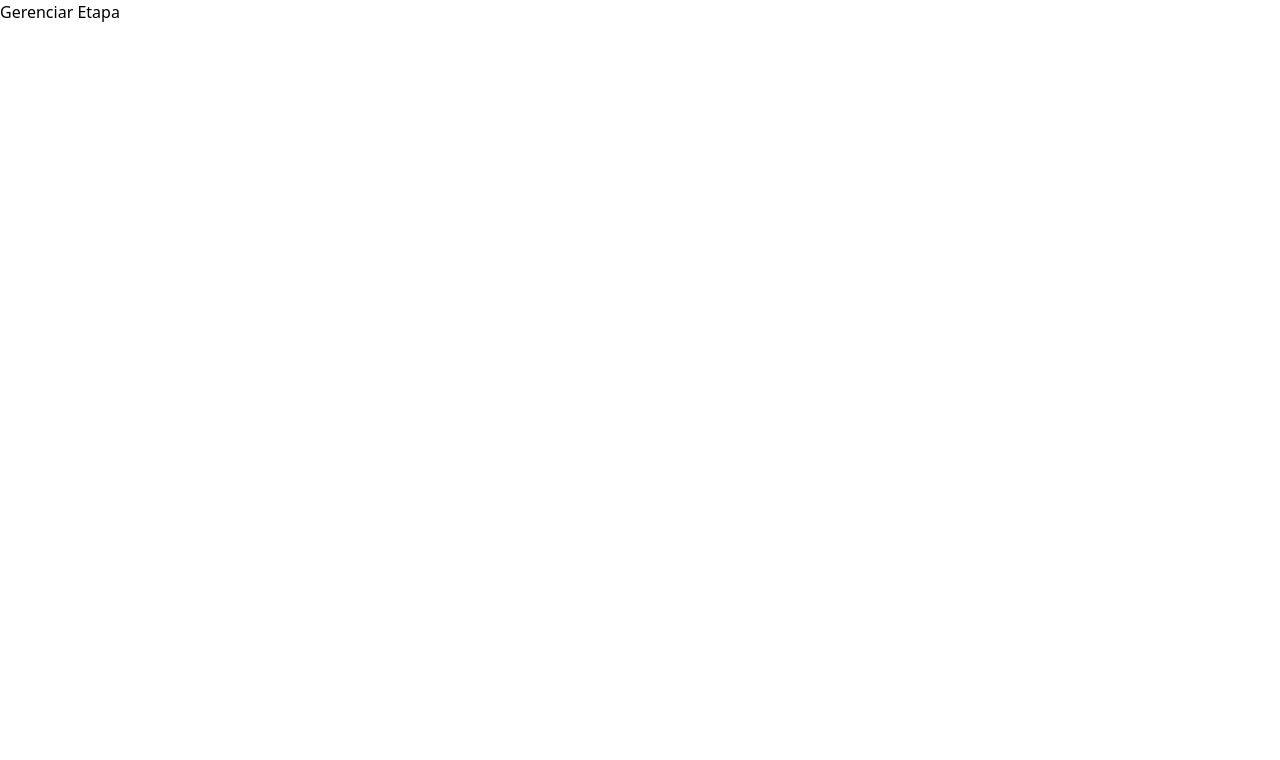
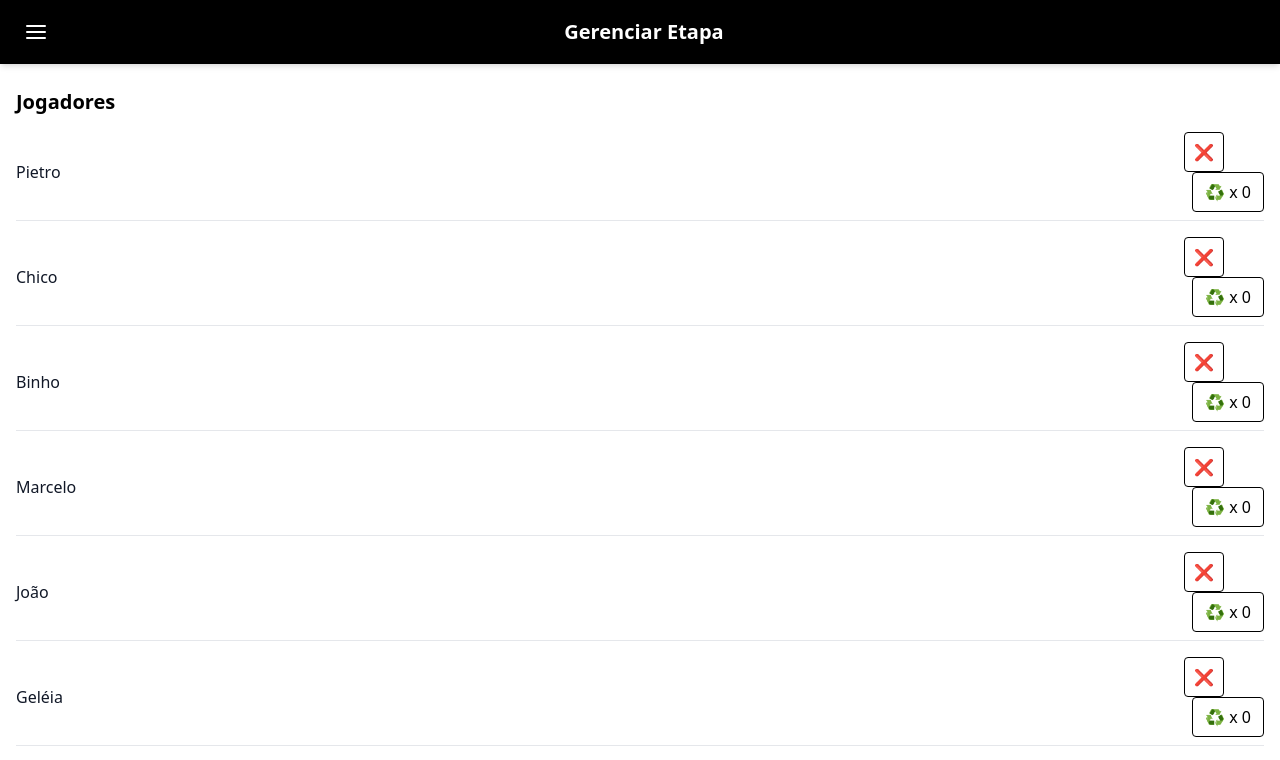
Before and after one commit to loboapps/com.grillo.apt, a React (Vite) app: page /gerenciar-etapa in a window 1280 px wide. Shown: the top 760 px of the page. Built offline with nearby package versions, Linux system fonts and the light colour scheme.

Commit message:
01 - manage etapa

```diff
--- a/src/main.tsx
+++ b/src/main.tsx
@@ -4,6 +4,7 @@ import { BrowserRouter, Routes, Route } from 'react-router-dom'
 import App from './App'
 import Admin from './pages/admin'
 import ConfigEtapa from './pages/ConfigEtapa'
+import GerenciarEtapa from './pages/GerenciarEtapa'
 import './index.css'
 import { AuthProvider } from './contexts/AuthContext'
 
@@ -15,7 +16,7 @@ ReactDOM.createRoot(document.getElementById('root')!).render(
           <Route path="/" element={<App />} />
           <Route path="/admin" element={<Admin />} />
           <Route path="/config-etapa" element={<ConfigEtapa />} />
-          <Route path="/gerenciar-etapa" element={<div>Gerenciar Etapa</div>} />
+          <Route path="/gerenciar-etapa" element={<GerenciarEtapa />} />
           <Route path="/cadastrar-usuarios" element={<div>Cadastrar Usuários</div>} />
         </Routes>
       </BrowserRouter>
--- a/src/pages/ConfigEtapa.tsx
+++ b/src/pages/ConfigEtapa.tsx
@@ -32,9 +32,13 @@ const ConfigEtapa = () => {
           {players.map((player, index) => (
             <div key={index} className="flex items-center justify-between border-b pb-2">
               <span className="text-gray-900">{player}</span>
-              <div className="space-x-4">
-                <button className="text-2xl">☑️</button>
-                <button className="text-2xl">❌</button>
+              <div className="space-x-2">
+                <button className="w-10 h-10 border border-black rounded flex items-center justify-center hover:bg-gray-100">
+                  ☑️
+                </button>
+                <button className="w-10 h-10 border border-black rounded flex items-center justify-center hover:bg-gray-100">
+                  ❌
+                </button>
               </div>
             </div>
           ))}
--- /dev/null
+++ b/src/pages/GerenciarEtapa.tsx
@@ -0,0 +1,57 @@
+import React, { useState } from 'react'
+import Nav from '../components/Nav'
+
+const players = [
+  'Pietro', 'Chico', 'Binho', 'Marcelo', 'João',
+  'Geléia', 'Gean', 'Jeferson', 'Guedes', 'Matrix',
+  'Leandro', 'Quadros', 'Barcímio', 'Leo'
+]
+
+const GerenciarEtapa = () => {
+  const [rebuys, setRebuys] = useState<{ [key: string]: number }>({})
+
+  const handleRebuy = (player: string) => {
+    setRebuys(prev => ({
+      ...prev,
+      [player]: (prev[player] || 0) + 1
+    }))
+  }
+
+  return (
+    <div className="min-h-screen bg-white">
+      <Nav title="Gerenciar Etapa" />
+
+      <div className="px-4 py-6">
+        <div className="space-y-4">
+          <h2 className="text-xl font-bold mb-4">Jogadores</h2>
+          {players.map((player, index) => (
+            <div key={index} className="flex items-center justify-between border-b pb-2">
+              <span className="text-gray-900">{player}</span>
+              <div className="space-x-2">
+                <button className="w-10 h-10 border border-black rounded flex items-center justify-center hover:bg-gray-100">
+                  ❌
+                </button>
+                <button
+                  onClick={() => handleRebuy(player)}
+                  className="px-3 h-10 border border-black rounded flex items-center justify-center hover:bg-gray-100 whitespace-nowrap"
+                >
+                  ♻️ x {rebuys[player] || 0}
+                </button>
+              </div>
+            </div>
+          ))}
+        </div>
+
+        <div className="mt-6">
+          <button
+            className="w-full bg-red-600 text-white p-3 rounded hover:bg-red-700"
+          >
+            Gerenciar Financeiro
+          </button>
+        </div>
+      </div>
+    </div>
+  )
+}
+
+export default GerenciarEtapa
```
